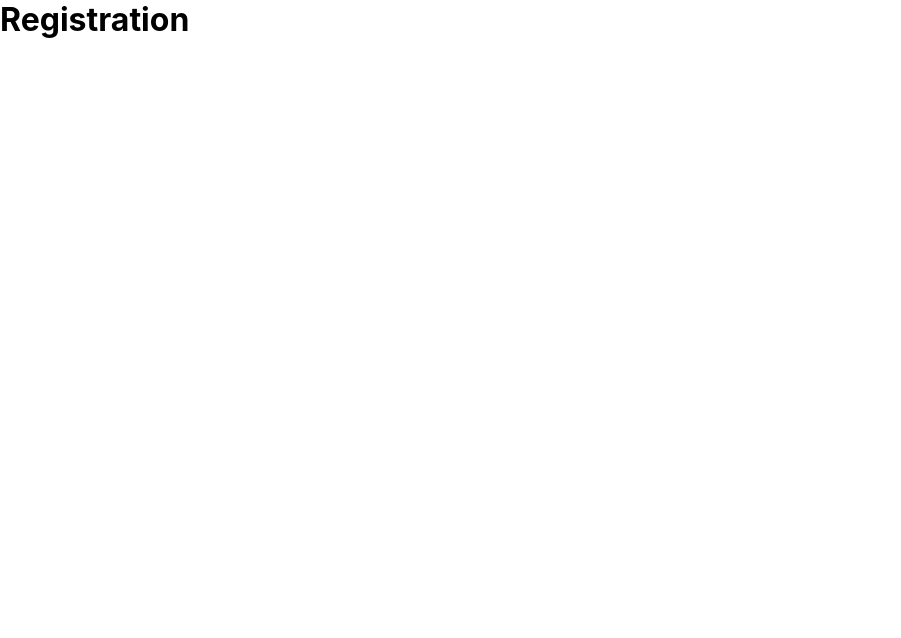
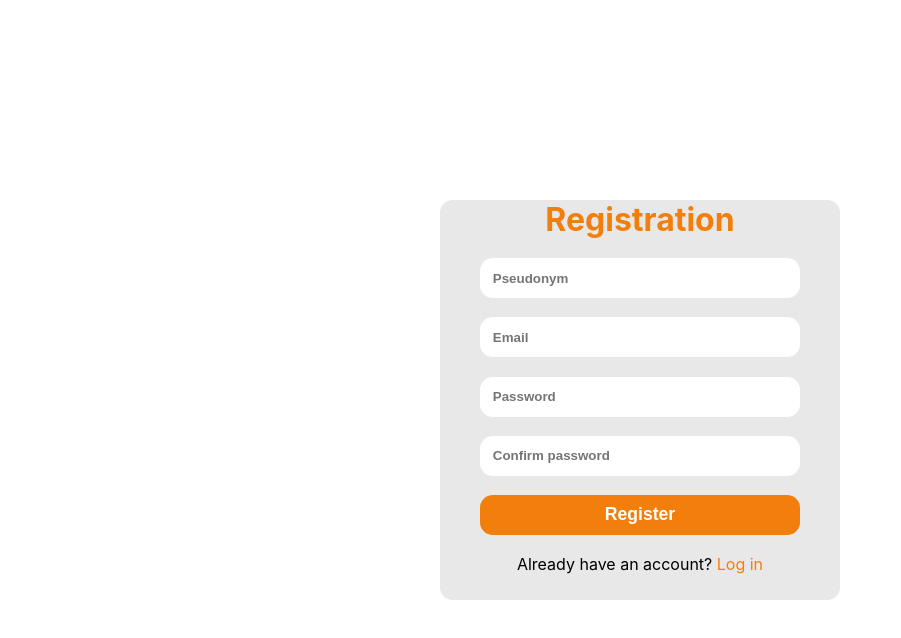
Before and after one commit to NunoLima10/Pedrada-website, a React (Create React App) app: page /registration in a window 1280 px wide. Shown: the top 638 px of the page, without its empty margins (0-901 px from the left). Built offline with nearby package versions, Linux system fonts and the light colour scheme.

Commit message:
feat: registration page

```diff
--- a/src/routes/Registration/Registration.css
+++ b/src/routes/Registration/Registration.css
@@ -0,0 +1,57 @@
+.registration-container{
+    background: var(--white);
+    width: 100vw;
+    height: 100vh;
+    display: flex;
+    align-items: center;
+    justify-content: center;
+}
+.form-container{
+    display: flex;
+    background-color: var(--very-light-gray);
+    flex-direction: column;
+    gap: 1.2rem;
+    align-items: center;
+    width: 25rem;
+    height: 25rem;
+    border-radius: .8rem;
+}
+.from-title{
+    font-size: 2rem;
+    font-weight: bold;
+    color: var(--tangerine);
+}
+.from-input{
+    width: 20rem;
+    height: 2.5rem;
+    padding: 0 .8rem;
+    border-radius: .8rem;
+    outline: none;
+    border: none;
+    font-weight: 550;
+}
+.from-input::placeholder{
+    font-weight: 550;
+}
+.sing-in-button{
+    width: 20rem;
+    height: 2.5rem;
+    background-color:var(--tangerine);
+    border: solid var(--tangerine) 0.2rem;
+    border-radius: .8rem;
+    outline: none;
+    color: var(--white);
+    font-weight: bold;
+    font-size: 1.1rem;
+    transition: .3s;
+    cursor: pointer;
+}
+.sing-in-button:hover{
+    background-color: transparent;
+    color: var(--tangerine);
+}
+
+.login-redirect{
+    color: var(--tangerine);
+    cursor: pointer;
+}
--- a/src/routes/Registration/Registration.jsx
+++ b/src/routes/Registration/Registration.jsx
@@ -1,8 +1,22 @@
 import './Registration.css'
-
+import { useNavigate } from 'react-router-dom'
 const Registration = () => {
+  const navigate = useNavigate();
+  function LoginRedirect(e) {
+    navigate('/login')
+  }
   return (
-    <h1>Registration</h1>
+    <div className="registration-container">
+      <form className='form-container'>
+        <h2 className='from-title'>Registration</h2>
+        <input className='from-input' type="text" id="pseudonym" placeholder='Pseudonym' />
+        <input className='from-input' type="email" id="email" placeholder='Email' />
+        <input className='from-input' type="password" id="password" placeholder='Password' />
+        <input className='from-input' type='password' id='confirm-password' placeholder='Confirm password' />
+        <button className='sing-in-button'>Register</button>
+        <p className='from-question'>Already have an account? <span onClick={LoginRedirect} className='login-redirect'>Log in</span></p>
+      </form>
+    </div>
   )
 }
 
```
